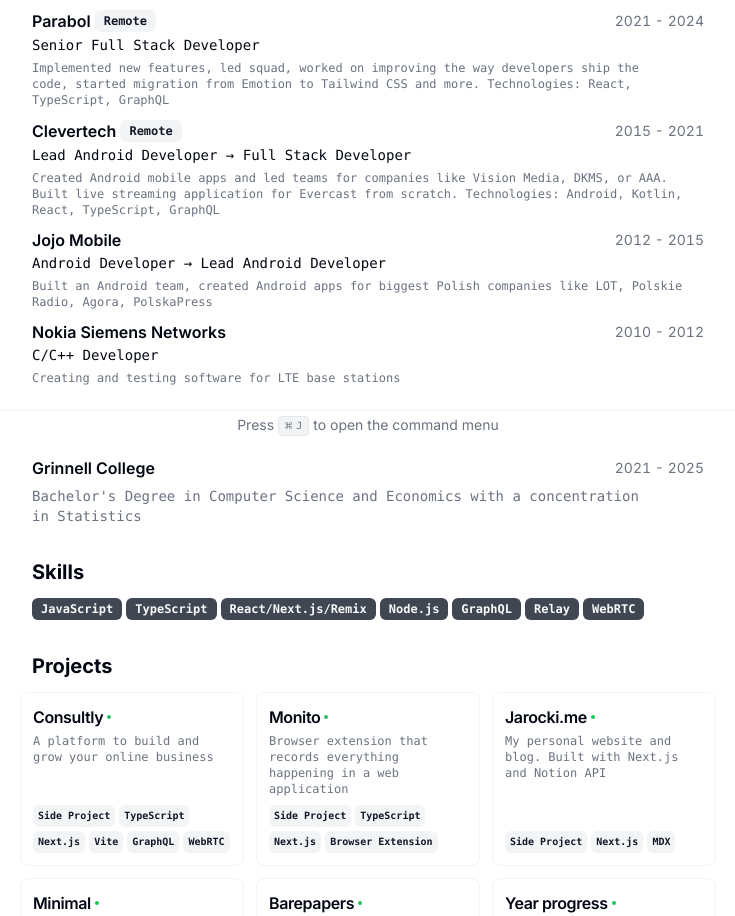
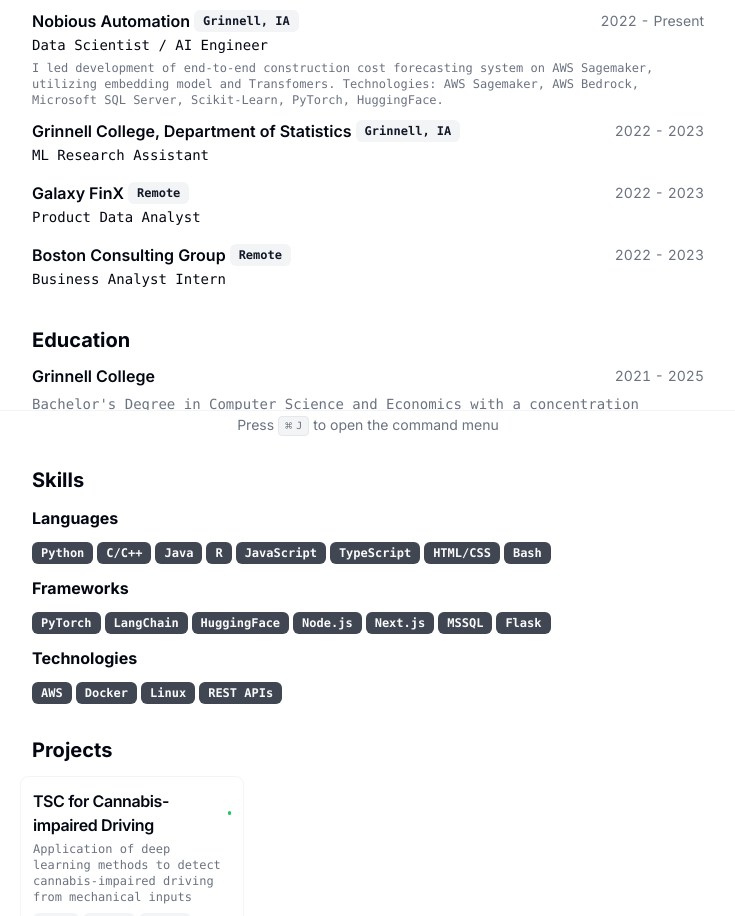
Before and after one commit to trungle15/trungle15.github.io, a Next.js app: page / in a window 1280 px wide. Shown: the part 360-1276 px from the top of the page, without its empty margins (272-1007 px from the left). Built offline with nearby package versions, Linux system fonts and the light colour scheme.

Commit message:
import most data from resume

```diff
--- a/src/app/page.tsx
+++ b/src/app/page.tsx
@@ -160,9 +160,22 @@
         </Section>
         <Section>
           <h2 className="text-xl font-bold">Skills</h2>
+          <h3 className="text-l font-bold">Languages</h3>
           <div className="flex flex-wrap gap-1">
-            {RESUME_DATA.skills.map((skill) => {
-              return <Badge key={skill}>{skill}</Badge>;
+            {RESUME_DATA.languages.map((language) => {
+              return <Badge key={language}>{language}</Badge>;
+            })}
+          </div>
+          <h3 className="text-m font-bold">Frameworks</h3>
+          <div className="flex flex-wrap gap-1">
+            {RESUME_DATA.frameworks.map((framework) => {
+              return <Badge key={framework}>{framework}</Badge>;
+            })}
+          </div>
+          <h3 className="text-m font-bold">Technologies</h3>
+          <div className="flex flex-wrap gap-1">
+            {RESUME_DATA.technologies.map((tech) => {
+              return <Badge key={tech}>{tech}</Badge>;
             })}
           </div>
         </Section>
--- a/src/data/resume-data.tsx
+++ b/src/data/resume-data.tsx
@@ -18,7 +18,8 @@
   YearProgressLogo,
 } from "@/images/logos";
 import { GitHubIcon, LinkedInIcon, XIcon } from "@/components/icons";
-import { title } from "process";
+import { describe } from "node:test";
+import { start } from "repl";
 
 export const RESUME_DATA = {
   name: "Trung Le",
@@ -27,9 +28,9 @@
   locationLink: "https://www.google.com/maps/place/Grinnell",
   about:
     "Grinnell '25. Data Scientist & ML Engineer. Currently playing around with Transformers and LLMs.",
-  summary:
-    "I am proficient in Python and ML tools.",
-  avatarUrl: "https://media.licdn.com/dms/image/C5603AQFgxpUFw7RTLQ/profile-displayphoto-shrink_800_800/0/1651910104349?e=1721260800&v=beta&t=Nb8c1r2MaVwz81rXdVdwKwEuH5YYQRN_y9WxTk6IWGE",
+  summary: "I am proficient in Python and ML tools.",
+  avatarUrl:
+    "https://media.licdn.com/dms/image/C5603AQFgxpUFw7RTLQ/profile-displayphoto-shrink_800_800/0/1651910104349?e=1721260800&v=beta&t=Nb8c1r2MaVwz81rXdVdwKwEuH5YYQRN_y9WxTk6IWGE",
   personalWebsiteUrl: "https://jarocki.me",
   contact: {
     email: "letrung@grinnell.edu",
@@ -45,241 +46,86 @@
         url: "https://www.linkedin.com/in/thanhtrung-le/",
         icon: LinkedInIcon,
       },
-      // {
-      //   name: "X",
-      //   url: "https://x.com/BartoszJarocki",
-      //   icon: XIcon,
-      // },
     ],
   },
   education: [
     {
       school: "Grinnell College",
-      degree: "Bachelor's Degree in Computer Science and Economics with a concentration in Statistics",
+      degree:
+        "Bachelor's Degree in Computer Science and Economics with a concentration in Statistics",
       start: "2021",
       end: "2025",
     },
   ],
   work: [
     {
-      company: "Parabol",
-      link: "https://parabol.co",
-      badges: ["Remote"],
-      title: "Senior Full Stack Developer",
+      company: "Nobious Automation",
+      link: "https://nobious.com",
+      badges: ["Grinnell, IA"],
+      title: "Data Scientist / AI Engineer",
       logo: ParabolLogo,
-      start: "2021",
-      end: "2024",
-      description:
-        "Implemented new features, led squad, worked on improving the way developers ship the code, started migration from Emotion to Tailwind CSS and more. Technologies: React, TypeScript, GraphQL",
+      start: "2022",
+      // end: "2024",
+      description: [
+        "I led development of end-to-end construction cost forecasting system on AWS Sagemaker, utilizing embedding model and Transfomers. ",
+        "Technologies: AWS Sagemaker, AWS Bedrock, Microsoft SQL Server, Scikit-Learn, PyTorch, HuggingFace.",
+      ],
     },
     {
-      company: "Clevertech",
-      link: "https://clevertech.biz",
-      badges: ["Remote"],
-      title: "Lead Android Developer → Full Stack Developer",
-      logo: ClevertechLogo,
-      start: "2015",
-      end: "2021",
-      description:
-        "Created Android mobile apps and led teams for companies like Vision Media, DKMS, or AAA. Built live streaming application for Evercast from scratch. Technologies: Android, Kotlin, React, TypeScript, GraphQL",
+      company: "Grinnell College, Department of Statistics",
+      link: "https://grinnell.edu",
+      badges: ["Grinnell, IA"],
+      title: "ML Research Assistant",
+      start: "2022",
+      end: "2023",
     },
     {
-      company: "Jojo Mobile",
-      link: "https://bsgroup.eu/",
-      badges: [],
-      title: "Android Developer → Lead Android Developer",
-      logo: JojoMobileLogo,
-      start: "2012",
-      end: "2015",
-      description:
-        "Built an Android team, created Android apps for biggest Polish companies like LOT, Polskie Radio, Agora, PolskaPress",
+      company: "Galaxy FinX",
+      link: "https://galaxyfinx.com/",
+      badges: ["Remote"],
+      title: "Product Data Analyst",
+      start: "2022",
+      end: "2023",
     },
     {
-      company: "Nokia Siemens Networks",
-      link: "https://www.nokia.com",
-      badges: [],
-      title: "C/C++ Developer",
-      logo: NSNLogo,
-      start: "2010",
-      end: "2012",
-      description: "Creating and testing software for LTE base stations",
+      company: "Boston Consulting Group",
+      link: "https://bcg.com",
+      badges: ["Remote"],
+      title: "Business Analyst Intern",
+      start: "2022",
+      end: "2023",
     },
   ],
-  skills: [
+  frameworks: [
+    "PyTorch",
+    "LangChain",
+    "HuggingFace",
+    "Node.js",
+    "Next.js",
+    "MSSQL",
+    "Flask",
+  ],
+  languages: [
+    "Python",
+    "C/C++",
+    "Java",
+    "R",
     "JavaScript",
     "TypeScript",
-    "React/Next.js/Remix",
-    "Node.js",
-    "GraphQL",
-    "Relay",
-    "WebRTC",
+    "HTML/CSS",
+    "Bash",
   ],
+  technologies: ["AWS", "Docker", "Linux", "REST APIs"],
   projects: [
     {
-      title: "Consultly",
-      techStack: [
-        "Side Project",
-        "TypeScript",
-        "Next.js",
-        "Vite",
-        "GraphQL",
-        "WebRTC",
-      ],
-      description: "A platform to build and grow your online business",
-      logo: ConsultlyLogo,
+      title: "TSC for Cannabis-impaired Driving",
+      techStack: ["Python", "Fast.ai", "PyTorch"],
+      description:
+        "Application of deep learning methods to detect cannabis-impaired driving from mechanical inputs",
       link: {
-        label: "consultly.com",
-        href: "https://consultly.com/",
+        label: "github.com",
+        href: "https://remiller1450.github.io/TRB24_slides.pdf",
       },
     },
-    {
-      title: "Monito",
-      techStack: ["Side Project", "TypeScript", "Next.js", "Browser Extension"],
-      description:
-        "Browser extension that records everything happening in a web application",
-      logo: MonitoLogo,
-      link: {
-        label: "monito.dev",
-        href: "https://monito.dev/",
-      },
-    },
-    {
-      title: "Jarocki.me",
-      techStack: ["Side Project", "Next.js", "MDX"],
-      description:
-        "My personal website and blog. Built with Next.js and Notion API",
-      logo: JarockiMeLogo,
-      link: {
-        label: "github.com",
-        href: "https://jarocki.me/",
-      },
-    },
-    {
-      title: "Minimal",
-      techStack: ["Side Project", "Next.js", "Puppeteer"],
-      description:
-        "Minimalist calendars, habit trackers and planners generator",
-      logo: Minimal,
-      link: {
-        label: "useminimal.com",
-        href: "https://useminimal.com/",
-      },
-    },
-    {
-      title: "Barepapers",
-      techStack: ["Side Project", "Next.js", "Puppeteer"],
-      description:
-        "Generates beautiful wallpapers using random shapes and gradients",
-      logo: BarepapersLogo,
-      link: {
-        label: "barepapers.com",
-        href: "https://barepapers.com/",
-      },
-    },
-    {
-      title: "Year progress",
-      techStack: ["Side Project", "TypeScript", "Next.js"],
-      description: "Tracks current year progress and displays a countdown",
-      logo: YearProgressLogo,
-      link: {
-        label: "getyearprogress.com",
-        href: "https://getyearprogress.com/",
-      },
-    },
-    {
-      title: "Parabol",
-      techStack: [
-        "Full Stack Developer",
-        "TypeScript",
-        "React",
-        "Node.js",
-        "GraphQL",
-      ],
-      description:
-        "The Agile meeting co-pilot that delivers better meetings with less effort",
-      logo: ParabolLogo,
-      link: {
-        label: "github.com",
-        href: "https://parabol.co/",
-      },
-    },
-    {
-      title: "Evercast",
-      techStack: [
-        "Lead Frontend Developer",
-
-        "TypeScript",
-        "React",
-        "Node.js",
-        "GraphQL",
-      ],
-      description:
-        "Creative collaboration platform that combines video conferencing and HD media streaming",
-      logo: EvercastLogo,
-      link: {
-        label: "evercast.us",
-        href: "https://www.evercast.us/",
-      },
-    },
-    {
-      title: "Mobile Vikings",
-      techStack: ["Lead Android Developer", "Android", "Kotlin"],
-      description:
-        "Android application for leading virtual mobile operator in Poland",
-      logo: MobileVikingsLogo,
-      link: {
-        label: "mobilevikings.pl",
-        href: "https://mobilevikings.pl/",
-      },
-    },
-    {
-      title: "Howdy",
-      techStack: ["Lead Android Developer", "Android", "Kotlin"],
-      description:
-        "Howdy is a place for you to join communities you care about",
-      logo: Howdy,
-      link: {
-        label: "play.google.com",
-        href: "https://howdy.co/",
-      },
-    },
-    {
-      title: "Tastycloud",
-      techStack: ["Lead Android Developer", "Android", "Kotlin"],
-      description:
-        "Android application for managing and displaying restaurant menus in kiosk mode",
-      logo: TastyCloudLogo,
-      link: {
-        label: "tastycloud.fr",
-        href: "https://www.tastycloud.fr/",
-      },
-    },
-    {
-      title: "Ambit",
-      techStack: ["Lead Android Developer", "Android", "Kotlin"],
-      description:
-        "Android application that helps with sharing your contact details",
-      logo: AmbitLogo,
-    },
-    {
-      title: "Bim",
-      techStack: ["Lead Android Developer", "Android", "Kotlin"],
-      description:
-        "Android application that helps with booking a table in a restaurants",
-      logo: BimLogo,
-    },
-    {
-      title: "Canal Digital GO",
-      techStack: ["Lead Android Developer", "Android", "Kotlin"],
-      description:
-        "Video streaming mobile application for Canal Digital subscribers",
-      logo: CDGOLogo,
-    },
-    {
-      title: "Dummy",
-      techStack: ["Really cool tech", "Stack"],
-      description:
-        "very cool description",
-    }
   ],
 } as const;
```
